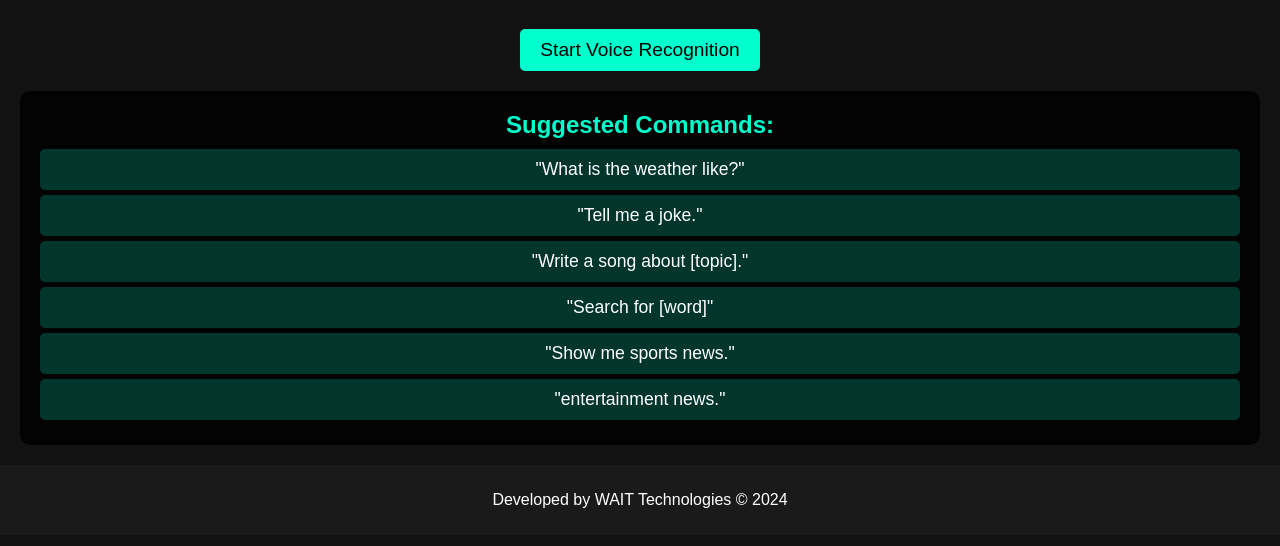
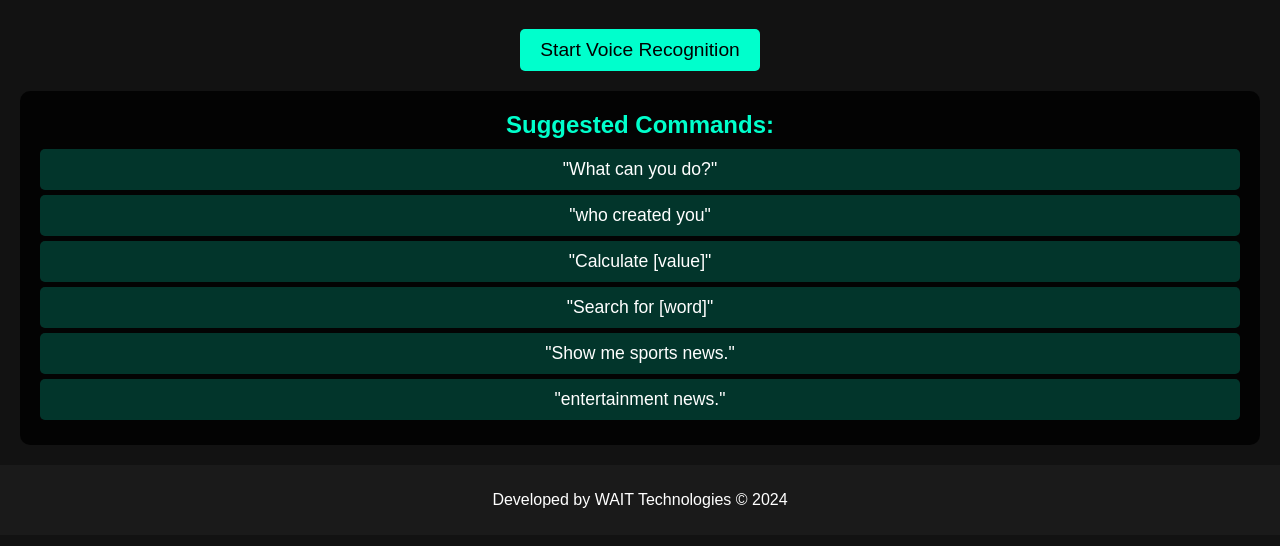
Before and after one commit to 99-kofi/MAC, a plain HTML site: page index.html in a window 1280 px wide. Shown: the part 240-786 px from the top of the page. Drawn offline with Linux system fonts and the light colour scheme.

Commit message:
Update index.html

```diff
--- a/index.html
+++ b/index.html
@@ -19,9 +19,9 @@
         <div id="suggestions">
             <h2>Suggested Commands:</h2>
             <ul>
-                <li>"What is the weather like?"</li>
-                <li>"Tell me a joke."</li>
-                <li>"Write a song about [topic]."</li>
+                <li>"What can you do?"</li>
+                <li>"who created you"</li>
+                <li>"Calculate [value]"</li>
                 <li>"Search for [word]"</li>
                 <li>"Show me sports news."</li>
                 <li>"entertainment news."</li>
```
